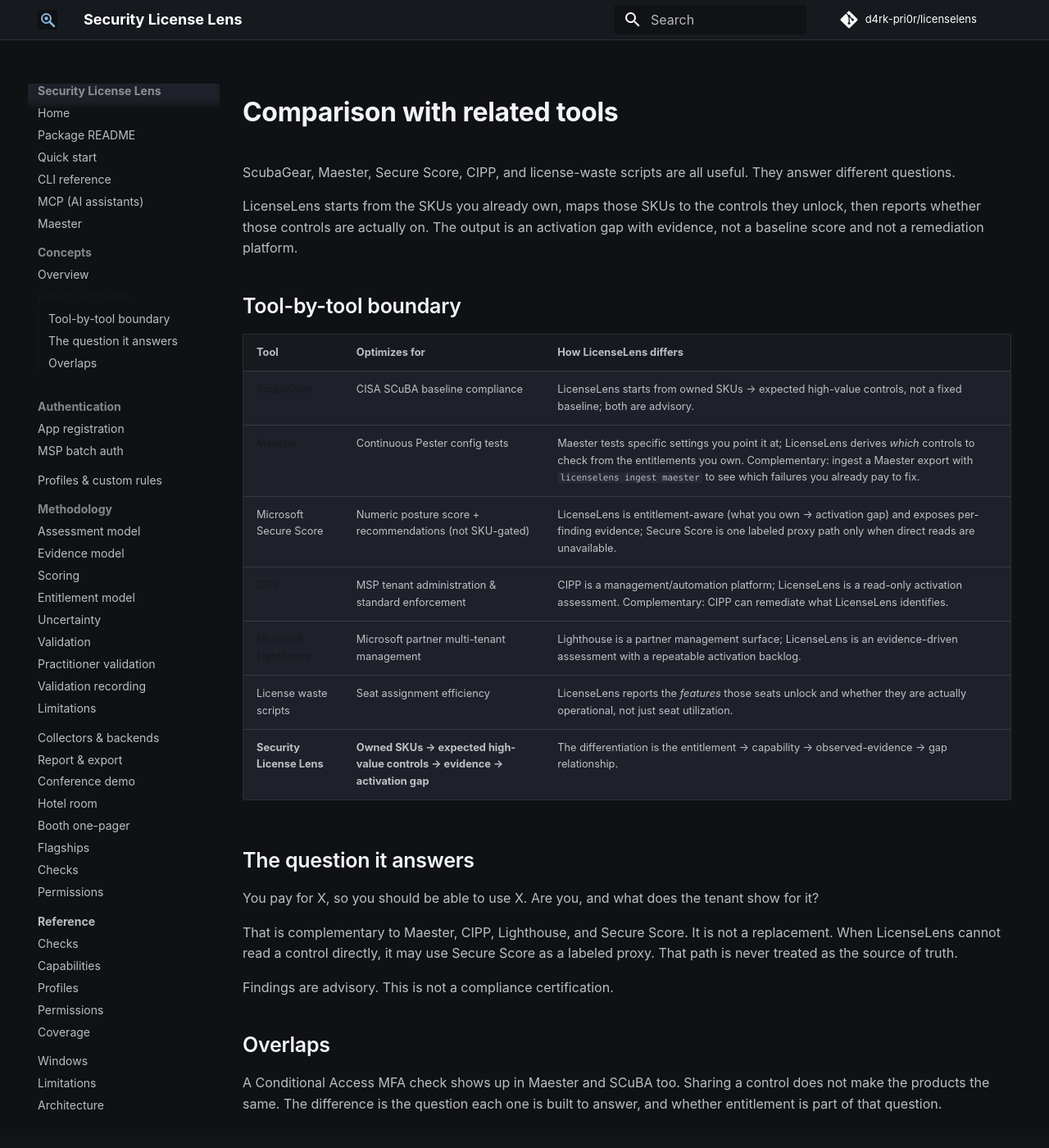
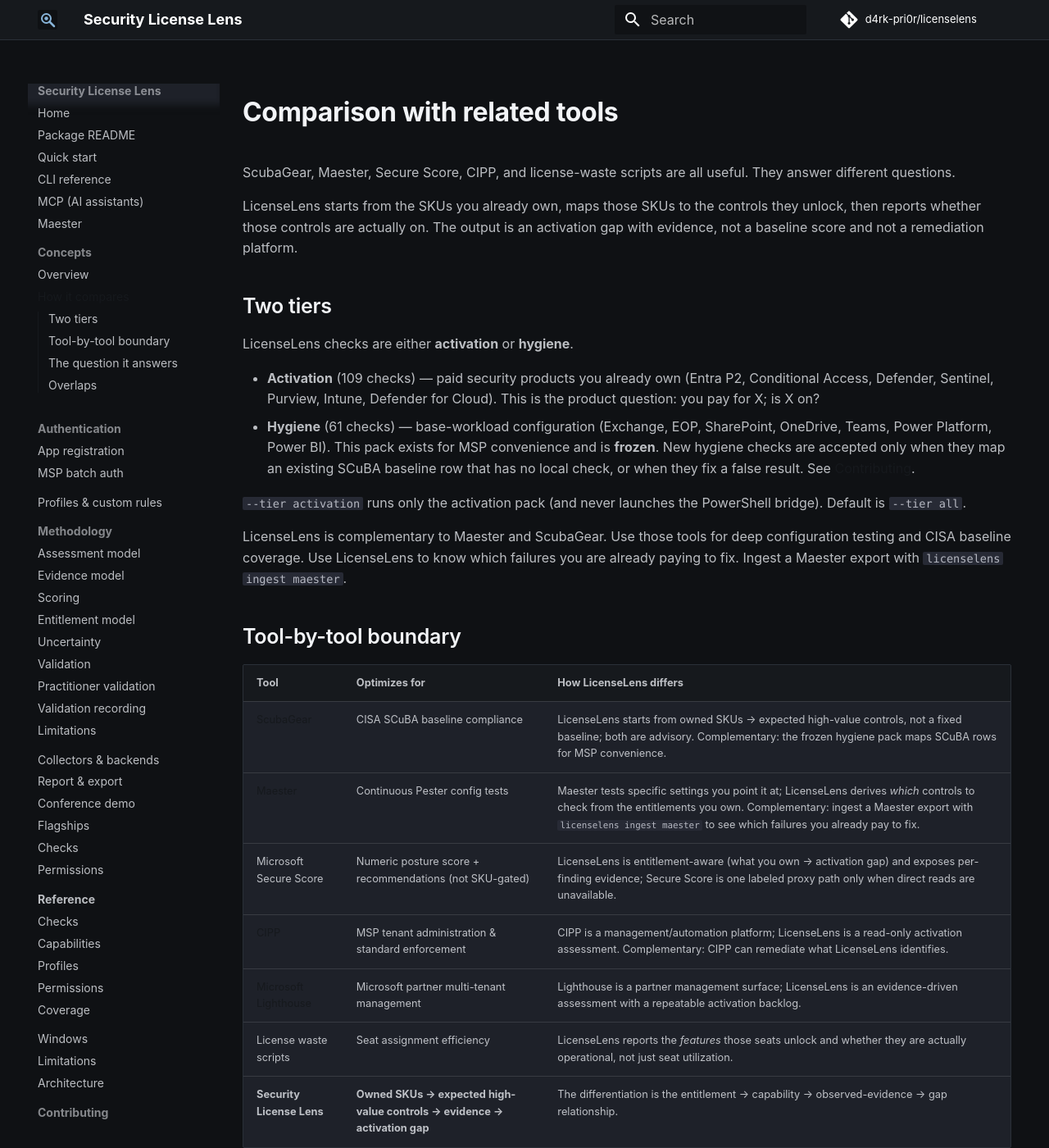
Before and after one commit to d4rk-pri0r/licenselens, an MkDocs documentation site: the page built from docs/comparison.md, in a window 1280 px wide and 1400 px high. Shown: the whole window at 82% size. Built offline with MkDocs 1.6.1 and Material for MkDocs 9.7.7, drawn with Linux system fonts in a browser that asks for light colours; comment, search, counter and statistics services are not loaded; some of the changed text lies outside the part shown.

Commit message:
docs(positioning): two-tier freeze policy and Talks nav
comparison.md is activation vs hygiene; hygiene pack is frozen.
CONTRIBUTING and check-request accept hygiene only for SCuBA gaps
or false-result fixes. hotel-room/booth-onepager move to Talks.
README comparison row untouched.

```diff
--- a/docs/comparison.md
+++ b/docs/comparison.md
@@ -8,11 +8,32 @@
 output is an activation gap with evidence, not a baseline score and not a
 remediation platform.
 
+## Two tiers
+
+LicenseLens checks are either **activation** or **hygiene**.
+
+- **Activation** (109 checks) — paid security products you already own (Entra
+  P2, Conditional Access, Defender, Sentinel, Purview, Intune, Defender for
+  Cloud). This is the product question: you pay for X; is X on?
+- **Hygiene** (61 checks) — base-workload configuration (Exchange, EOP,
+  SharePoint, OneDrive, Teams, Power Platform, Power BI). This pack exists for
+  MSP convenience and is **frozen**. New hygiene checks are accepted only when
+  they map an existing SCuBA baseline row that has no local check, or when they
+  fix a false result. See [Contributing](contributing.md).
+
+`--tier activation` runs only the activation pack (and never launches the
+PowerShell bridge). Default is `--tier all`.
+
+LicenseLens is complementary to Maester and ScubaGear. Use those tools for deep
+configuration testing and CISA baseline coverage. Use LicenseLens to know which
+failures you are already paying to fix. Ingest a Maester export with
+`licenselens ingest maester`.
+
 ## Tool-by-tool boundary
 
 | Tool | Optimizes for | How LicenseLens differs |
 |------|----------------|--------------------------|
-| [ScubaGear](https://github.com/cisagov/ScubaGear) | CISA SCuBA baseline compliance | LicenseLens starts from owned SKUs → expected high-value controls, not a fixed baseline; both are advisory. |
+| [ScubaGear](https://github.com/cisagov/ScubaGear) | CISA SCuBA baseline compliance | LicenseLens starts from owned SKUs → expected high-value controls, not a fixed baseline; both are advisory. Complementary: the frozen hygiene pack maps SCuBA rows for MSP convenience. |
 | [Maester](https://github.com/maester365/maester) | Continuous Pester config tests | Maester tests specific settings you point it at; LicenseLens derives *which* controls to check from the entitlements you own. Complementary: ingest a Maester export with `licenselens ingest maester` to see which failures you already pay to fix. |
 | Microsoft Secure Score | Numeric posture score + recommendations (not SKU-gated) | LicenseLens is entitlement-aware (what you own → activation gap) and exposes per-finding evidence; Secure Score is one labeled proxy path only when direct reads are unavailable. |
 | [CIPP](https://github.com/KelvinTegelaar/CIPP) | MSP tenant administration & standard enforcement | CIPP is a management/automation platform; LicenseLens is a read-only activation assessment. Complementary: CIPP can remediate what LicenseLens identifies. |
@@ -25,9 +46,9 @@
 You pay for X, so you should be able to use X. Are you, and what does the tenant
 show for it?
 
-That is complementary to Maester, CIPP, Lighthouse, and Secure Score. It is not
-a replacement. When LicenseLens cannot read a control directly, it may use
-Secure Score as a labeled proxy. That path is never treated as the source of
+That is complementary to Maester, ScubaGear, CIPP, Lighthouse, and Secure Score.
+It is not a replacement. When LicenseLens cannot read a control directly, it may
+use Secure Score as a labeled proxy. That path is never treated as the source of
 truth.
 
 Findings are advisory. This is not a compliance certification.
--- a/mkdocs.yml
+++ b/mkdocs.yml
@@ -37,8 +37,6 @@
   - Collectors & backends: collectors.md
   - Report & export: report.md
   - Conference demo: conference-demo.md
-  - Hotel room: hotel-room.md
-  - Booth one-pager: booth-onepager.md
   - Flagships: flagships.md
   - Checks: checks.md
   - Permissions: permissions.md
@@ -59,6 +57,9 @@
   - Security: security.md
   - Support & compatibility: support.md
   - Releases: releases.md
+  - Talks:
+      - Hotel room: hotel-room.md
+      - Booth one-pager: booth-onepager.md
 
 theme:
   name: material
```
Also changed, not shown: CONTRIBUTING.md (+9 -1 lines), docs/adding-a-check.md (+5 -0 lines), docs/contributing.md (+9 -1 lines), docs/index.md (+2 -0 lines), docs/package-readme.md (+4 -0 lines), .github/ISSUE_TEMPLATE/check-request.md.
